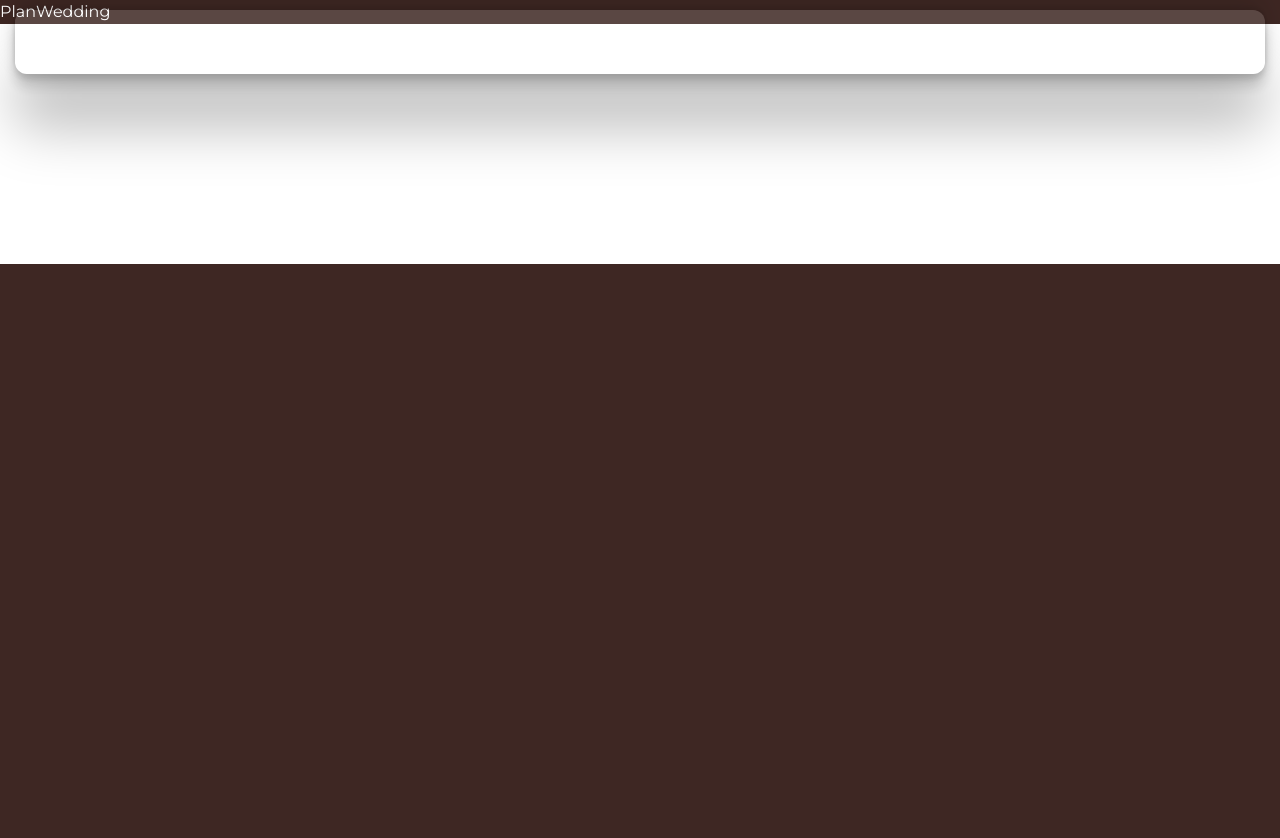
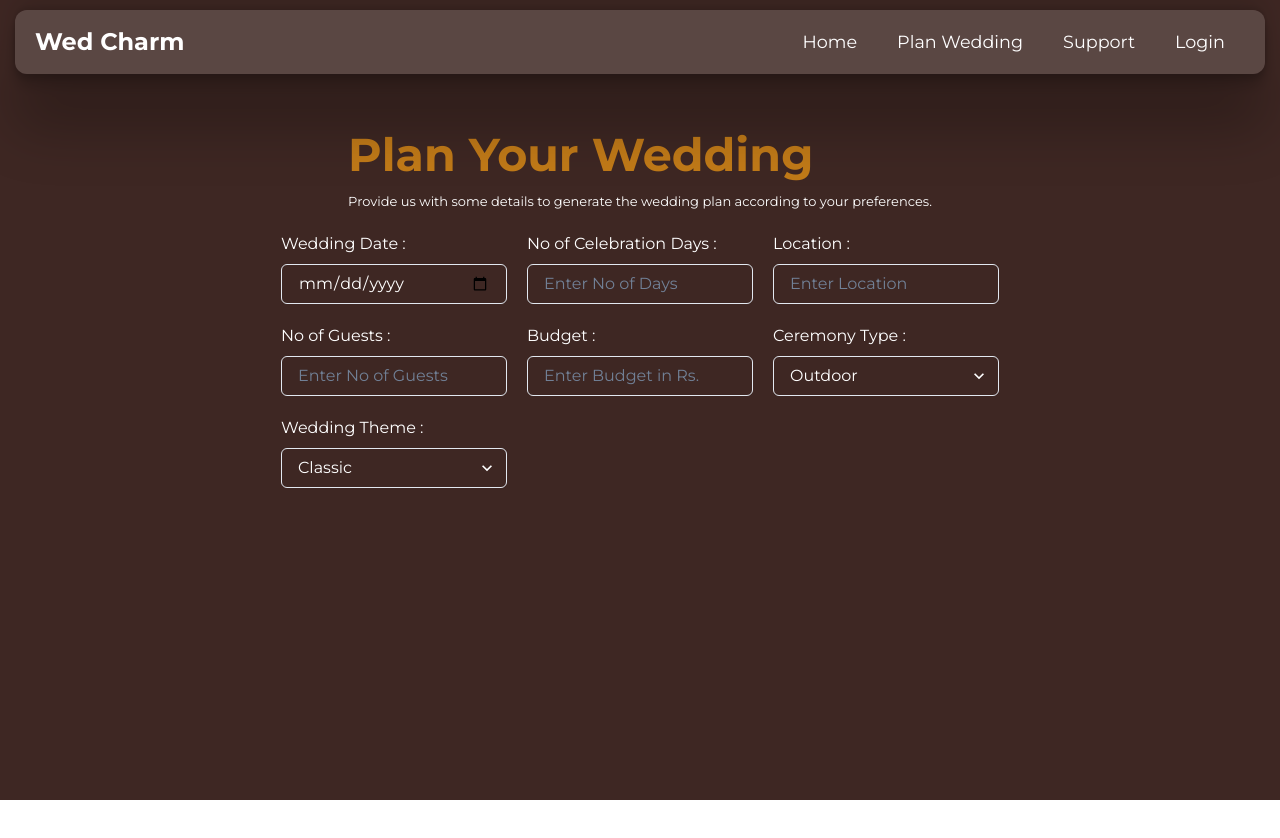
Before and after one commit to WED-CHARM-CODEBASE/WED-CHARM, a React (Create React App) app in the folder client/: page /plan-wedding in a window 1280 px wide. Shown: the top 838 px of the page. Before the commit the page ends 800 px from the top, so only its background shows below. Built offline with nearby package versions, Linux system fonts and the light colour scheme.

Commit message:
updated plan wedding form

```diff
--- a/client/src/components/Footer.jsx
+++ b/client/src/components/Footer.jsx
@@ -4,26 +4,7 @@ import './Footer.css'
 const Footer = () => {
   return (
     <footer className="footer">
-      <div className="footer-container">
-        <div className="footer-links">
-          <a href="#about">About Us</a>
-          <a href="#services">Services</a>
-          <a href="#contact">Contact</a>
-          <a href="#privacy">Privacy Policy</a>
-        </div>
-        <div className="footer-socials">
-          <a href="https://facebook.com" target="_blank" rel="noopener noreferrer">
-            Facebook
-          </a>
-          <a href="https://twitter.com" target="_blank" rel="noopener noreferrer">
-            Twitter
-          </a>
-          <a href="https://instagram.com" target="_blank" rel="noopener noreferrer">
-            Instagram
-          </a>
-        </div>
-        <p className="footer-text">© 2024 Wed Charm. All rights reserved.</p>
-      </div>
+
     </footer>
   )
 }
--- a/client/src/components/Home.jsx
+++ b/client/src/components/Home.jsx
@@ -49,7 +49,7 @@ const Home = () => {
             <Button mt={5} colorScheme="orange" className="home-buttons-fbt">
               Explore <img width='27' src={chevron_right_icon} alt=">" />
             </Button>
-            <Button mt={5} ml={10} colorScheme="gray" onClick={()=>{navigate("/login")}}>
+            <Button mt={5} ml={10} colorScheme="gray" onClick={()=>{navigate("/plan-wedding")}}>
               Plan Wedding <img width='27' src={add_icon} alt="+" />
             </Button>
           </div>
--- a/client/src/components/Navigation.css
+++ b/client/src/components/Navigation.css
@@ -25,7 +25,7 @@ body {
   height: 4rem;
   position: sticky; /* Make the navbar sticky */
   top: 0; /* Stick to the top */
-  z-index: 1001; /* Ensure the navbar stays on top of other content */
+  z-index: 9999999; /* Ensure the navbar stays on top of other content */
   border-radius: 12px; /* Rounded corners */
   background-color: rgba(255, 255, 255, 0.15);
 }
--- a/client/src/components/PlanWedding.css
+++ b/client/src/components/PlanWedding.css
@@ -0,0 +1,85 @@
+/* Wrapper for spacing */
+.wrapper {
+    height: 15vh;
+  }
+
+  /* Main container for wedding planning form */
+  .plan-wedding {
+    display: flex;
+    align-items: center;
+    flex-direction: column;
+    z-index: 1;
+    min-height: 85vh;
+  }
+
+  .plan-wedding h1 {
+    font-size: 46px;
+    font-weight: 700;
+    color: rgb(193, 122, 24);
+  }
+
+  .plan-wedding p {
+    font-size: 13px;
+    margin-top: 3px;
+  }
+
+  /* Form layout using grid */
+  .plan-wedding-form {
+    margin-top: 20px;
+    display: grid;
+    grid-gap: 20px;
+  }
+
+  /* Input field style */
+  .input-field {
+    display: flex;
+    flex-direction: column;
+    gap: 8px;
+    width: 100%;
+  }
+
+  .input {
+    padding: 10px;
+    font-size: 16px;
+  }
+
+  /* Responsive grid layout for various screen sizes */
+
+  /* Mobile: 1 field per row */
+  @media (max-width: 767px) {
+    .plan-wedding h1 {
+      font-size: 30px;
+    }
+    .plan-wedding {
+      padding: 0px 15px;
+    }
+    .input-field {
+      width: 90vw;
+    }
+    .plan-wedding-form {
+      grid-template-columns: 1fr;
+    }
+    .wrapper{
+        height: 12vh;
+    }
+  }
+
+  /* Tablet: 2 fields per row */
+  @media (min-width: 768px) and (max-width: 1023px) {
+    .plan-wedding-form {
+      grid-template-columns: repeat(2, 1fr);
+    }
+    .input-field {
+      width: 100%;
+    }
+  }
+
+  /* Laptop/Desktop: 3 fields per row */
+  @media (min-width: 1024px) {
+    .plan-wedding-form {
+      grid-template-columns: repeat(3, 1fr);
+    }
+    .input-field {
+      width: 100%;
+    }
+  }
--- a/client/src/components/PlanWedding.jsx
+++ b/client/src/components/PlanWedding.jsx
@@ -1,11 +1,105 @@
 import React from "react";
 import "./PlanWedding.css";
-
+import { Input } from "@chakra-ui/react";
+import { Select } from "@chakra-ui/react";
 
 const PlanWedding = () => {
-  return <div>PlanWedding</div>;
+  return (
+    <div>
+      <div className="wrapper"></div>
+      <div className="plan-wedding">
+        <div className="heading">
+          <h1>Plan Your Wedding</h1>
+          <p>
+            Provide us with some details to generate the wedding plan according
+            to your preferences.
+          </p>
+        </div>
+        <form className="plan-wedding-form">
+          <div className="input-field">
+            <label htmlFor="wedding-date">Wedding Date : </label>
+            <Input
+              id="wedding-date"
+              className="input"
+              placeholder="Select Date and Time"
+              size="md"
+              type="date"
+            />
+          </div>
+          <div className="input-field">
+            <label htmlFor="celebration-days">No of Celebration Days : </label>
+            <Input
+              id="celebration-days"
+              className="input"
+              placeholder="Enter No of Days"
+              size="md"
+              type="number"
+            />
+          </div>
+          <div className="input-field">
+            <label htmlFor="location">Location : </label>
+            <Input
+              id="location"
+              className="input"
+              placeholder="Enter Location"
+              size="md"
+              type="text"
+            />
+          </div>
+          <div className="input-field">
+            <label htmlFor="guest-count">No of Guests : </label>
+            <Input
+              id="guest-count"
+              className="input"
+              placeholder="Enter No of Guests"
+              size="md"
+              type="number"
+            />
+          </div>
+          <div className="input-field">
+            <label htmlFor="budget">Budget : </label>
+            <Input
+              id="budget"
+              className="input"
+              placeholder="Enter Budget in Rs."
+              size="md"
+              type="number"
+            />
+          </div>
+          <div className="input-field">
+            <label htmlFor="ceremony-type">Ceremony Type : </label>
+            <Select>
+              <option selected value="option1">Outdoor</option>
+              <option value="option2">Indoor</option>
+            </Select>
+          </div>
+          <div className="input-field">
+            <label htmlFor="wedding-theme">Wedding Theme : </label>
+            <Select>
+              <option selected value="option1">Classic</option>
+              <option value="option2">Modern</option>
+              <option value="option3">Traditional</option>
+            </Select>
+          </div>
+        </form>
+      </div>
+    </div>
+  );
 };
 
 export default PlanWedding;
 
 // needed fields
+// weddingDate,
+// No of Celebration days
+// location,
+// numberOfGuests,
+// budget,
+// ceremonyPreference,
+// weddingTheme,
+// events,
+// accommodationsNeeded,
+// cateringType,
+// entertainmentPreferences,
+// transportationForGuests,
+// specialNeedsForGuests,
```
